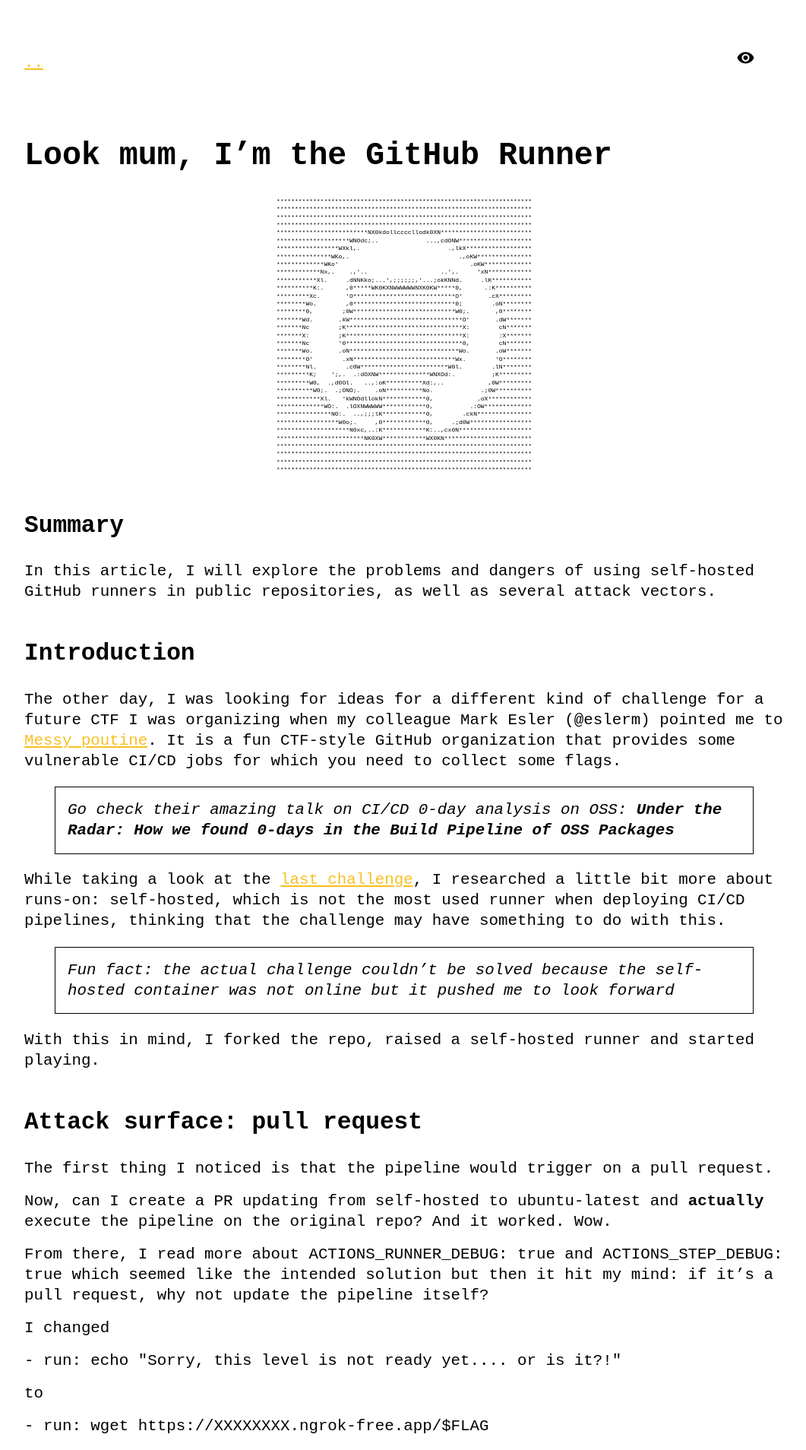
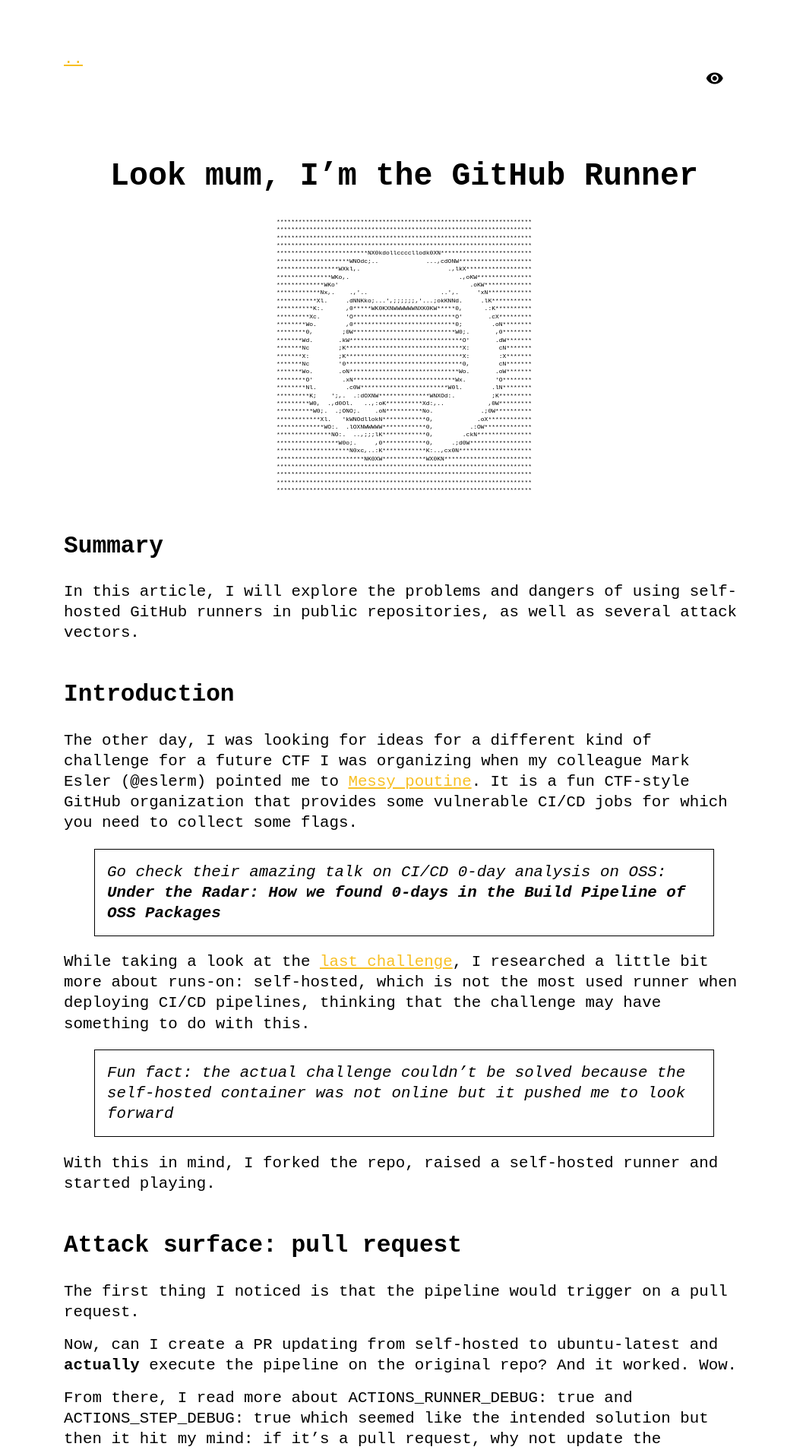
Before and after one commit to litios/litios.github.io, a Jekyll site: the page built from _posts/2024-05-01-cicd.md, in a window 1280 px wide. Shown: the top 1908 px of the page at 76% size, without its empty margins (108-1169 px from the left). Built offline with Jekyll 4.4.1, drawn with Linux system fonts in a browser that asks for light colours; our own code applies the rules of GitHub Pages for plain Markdown files.

Commit message:
Update style
Signed-off-by: David Fernandez Gonzalez (litios) <david.fernandezgonzalez@canonical.com>

```diff
--- a/_layouts/post.html
+++ b/_layouts/post.html
@@ -9,7 +9,7 @@ document.body.style.color = '#f2f2f2'; document.body.style.backgroundColor = '#2
 document.body.style.color = 'black'; document.body.style.backgroundColor = 'white';
 }
 " class="material-icons" style="
-    margin-left: 900px;
+    margin-left: 66vw;
     cursor: pointer;
 ">visibility</span>
 <br><br><br>
--- a/_sass/no-style-please.scss
+++ b/_sass/no-style-please.scss
@@ -32,6 +32,8 @@ body {
   min-height: 100%;
 }
 
+h1 { text-align: center; }
+
 h2, h3, h4, h5 { margin-top: 3rem; }
 
 hr { margin: 2rem 0; }
@@ -46,7 +48,7 @@ a {
   color: #f7bf23;
 }
 .w {
-  max-width: 1000px;
+  max-width: 70vw;
   margin: 0 auto;
   padding: 4rem 2rem;
 }
```
